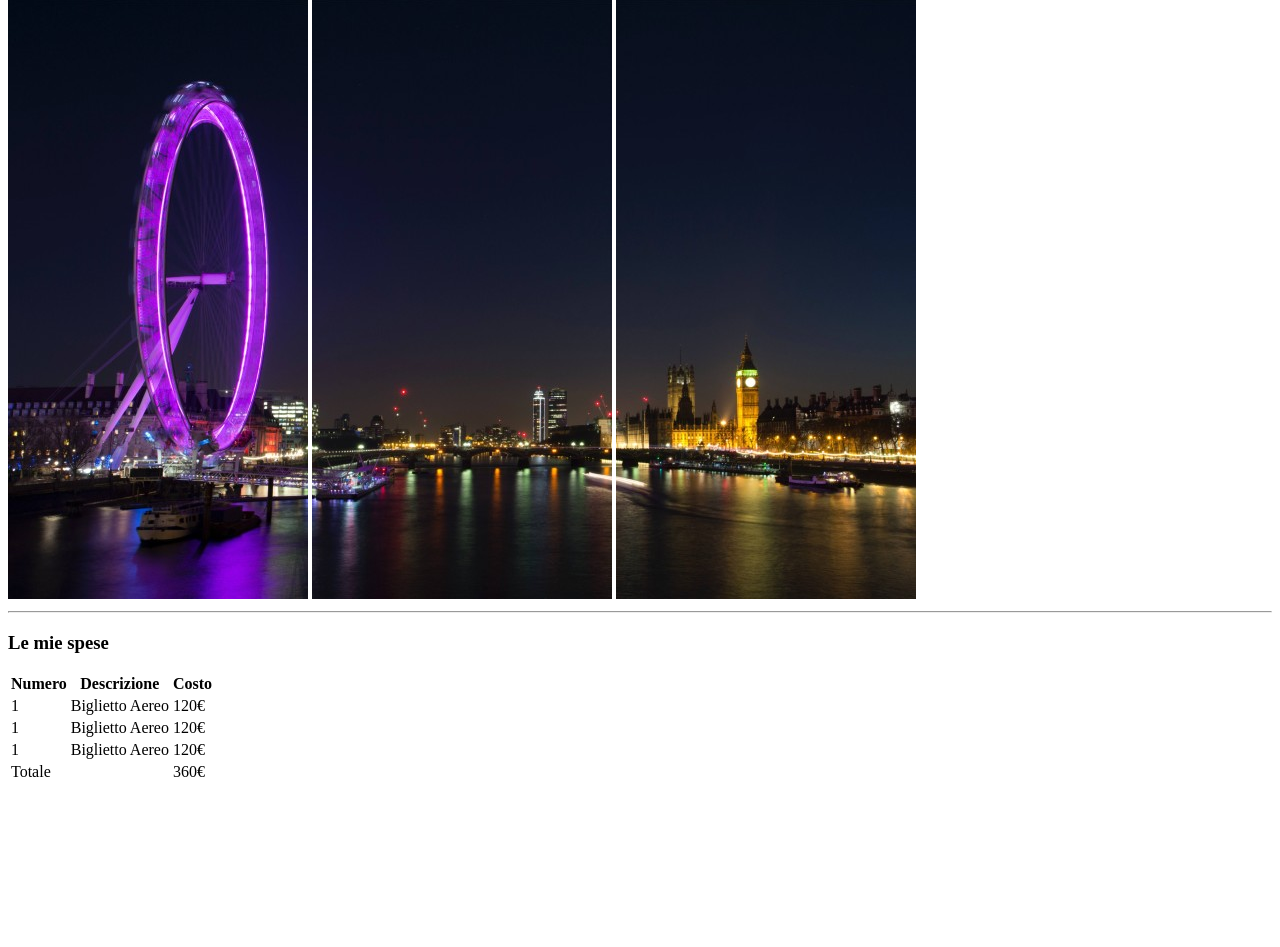
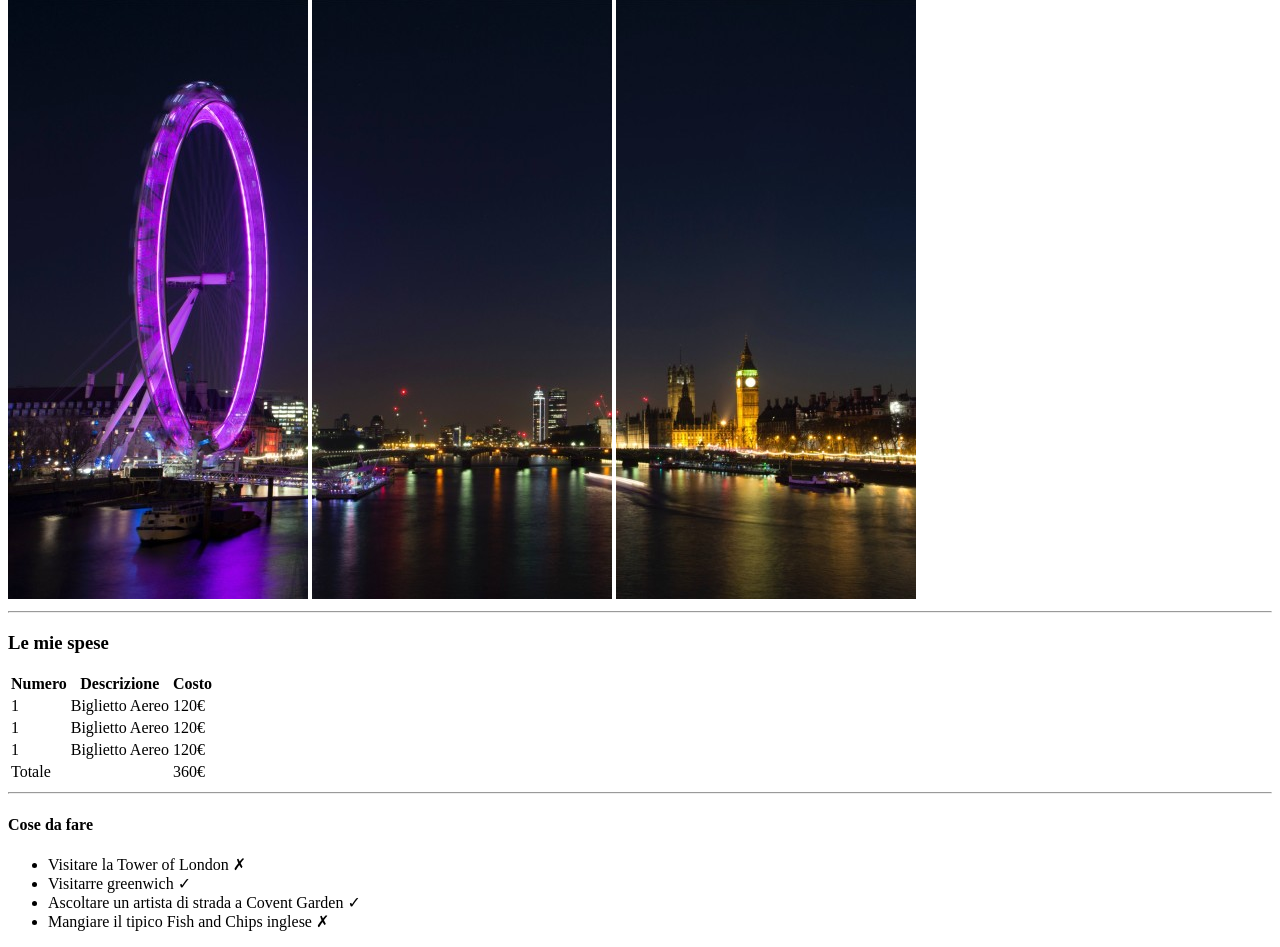
Before and after one commit to AndreaAceto20/html-london-trip, a plain HTML site: page index.html in a window 1280 px wide. Shown: the part 68-1015 px from the top of the page. Before the commit the page ends 860 px from the top, so only its background shows below. Drawn offline with Linux system fonts and the light colour scheme.

Commit message:
Modified mai (list)

```diff
--- a/index.html
+++ b/index.html
@@ -19,7 +19,7 @@
     <hr>
 
     <main>
-        <!-- inserimento tabella dati -->
+        <!-- inserimento tabella dati/prima parte info -->
         <section>
 
             <h3>Le mie spese</h3>
@@ -69,6 +69,20 @@
             </table>
 
         </section>
+
+        <hr>
+        <!--inserimento lista/seconda parte info -->
+        <section>
+
+            <h4>Cose da fare</h4>
+
+            <ul>
+                <li>Visitare la Tower of London &#10007;</li>
+                <li>Visitarre greenwich &#10003;</li>
+                <li>Ascoltare un artista di strada a Covent Garden &#10003;</li>
+                <li>Mangiare il tipico Fish and Chips inglese &#10007;</li>
+            </ul>
+        </section>
     </main>
 
     <footer>
```
